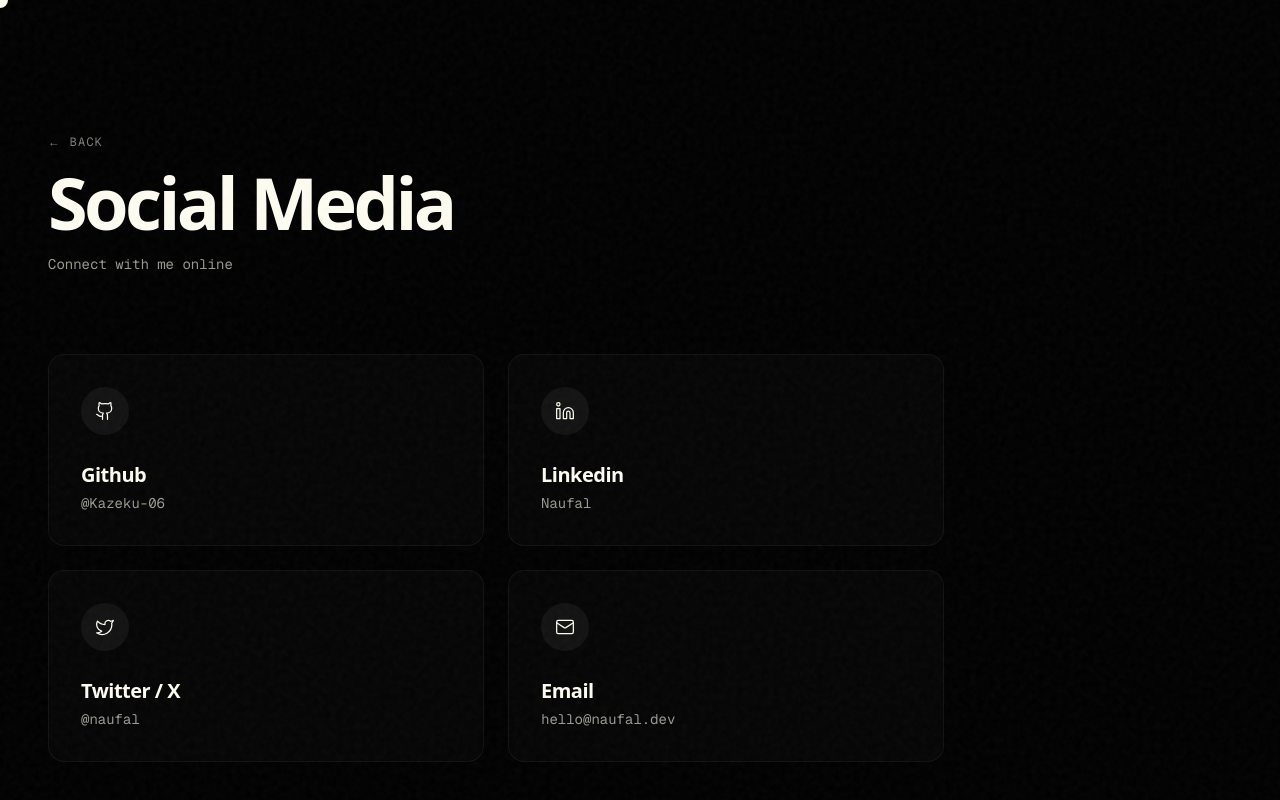
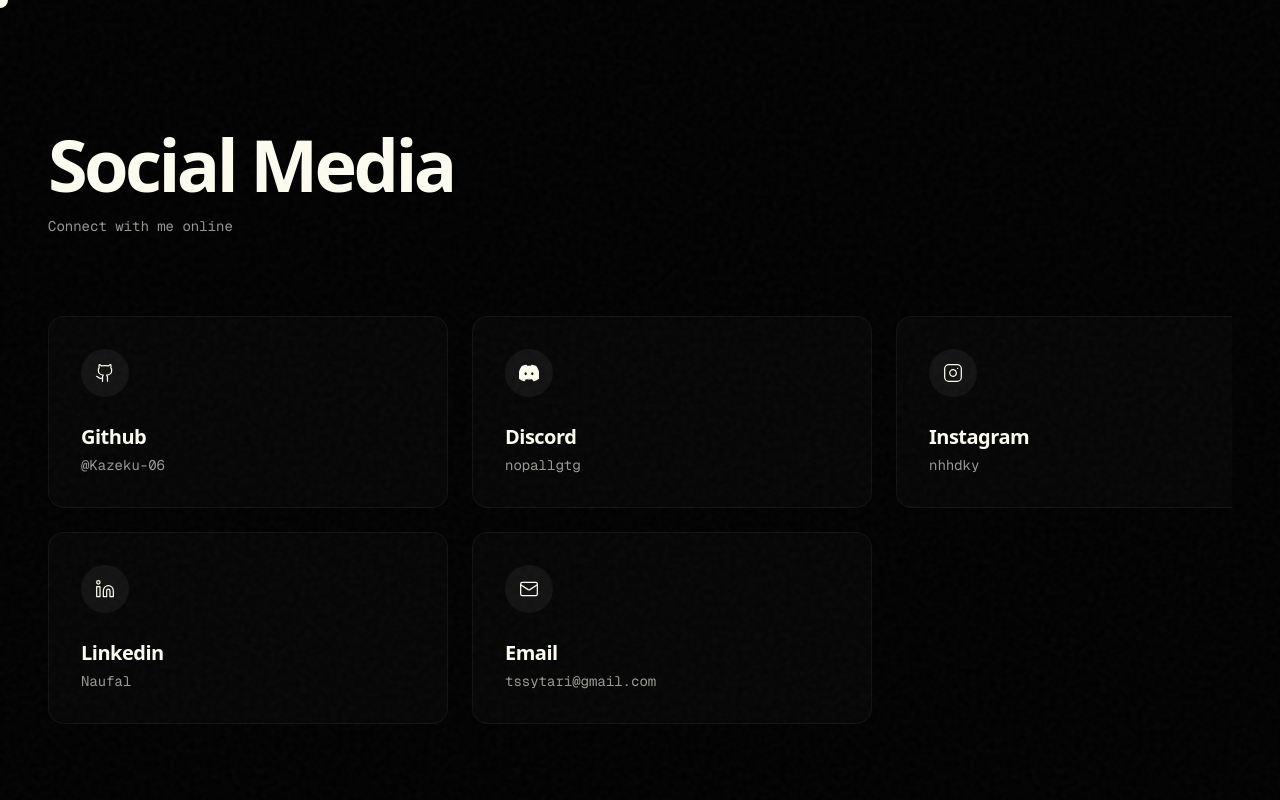
Before and after one commit to Kazeku-06/personal-porto, a Next.js app: page /en/contact in a window 1280 px wide. Shown: the top 800 px of the page. Built offline with nearby package versions, Linux system fonts and the light colour scheme.

Commit message:
atur posisi card social

```diff
--- a/app/[locale]/contact/page.tsx
+++ b/app/[locale]/contact/page.tsx
@@ -1,6 +1,7 @@
 import { Link } from "@/i18n/routing";
 import { getTranslations } from "next-intl/server";
-import { Github, Linkedin, Twitter, Mail, ArrowUpRight } from "lucide-react";
+import { Github, Linkedin, Mail, ArrowUpRight, Instagram } from "lucide-react";
+import { SiDiscord } from "react-icons/si";
 
 export default async function ContactPage({ params }: { params: Promise<{ locale: string }> }) {
     const { locale } = await params;
@@ -8,17 +9,15 @@ export default async function ContactPage({ params }: { params: Promise<{ locale
 
     const socialLinks = [
         { name: "Github", url: "https://github.com/Kazeku-06", icon: Github, username: "@Kazeku-06" },
-        { name: "Linkedin", url: "#", icon: Linkedin, username: "Naufal" },
-        { name: "Twitter / X", url: "#", icon: Twitter, username: "@naufal" },
-        { name: "Email", url: "mailto:hello@example.com", icon: Mail, username: "hello@naufal.dev" },
+        { name: "Linkedin", url: "https://www.linkedin.com/in/naufal-dzaky-7897b1388/", icon: Linkedin, username: "Naufal" },
+        { name: "Discord", url: "https://discord.com/users/1070625576290877540", icon: SiDiscord, username: "nopallgtg" },
+        { name: "Email", url: "mailto:tssytari@gmail.com", icon: Mail, username: "tssytari@gmail.com" },
+        { name: "Instagram", url: "https://www.instagram.com/nhhdky", icon: Instagram, username: "nhhdky" },
     ];
 
     return (
         <div className="min-h-[100svh] w-full pt-32 pb-20 px-6 md:px-12 z-10 relative">
             <header className="mb-20">
-                <Link href="/" className="text-xs font-mono opacity-50 hover:opacity-100 transition-opacity uppercase tracking-widest mb-4 inline-block">
-                    ← {t("back")}
-                </Link>
                 <h1 className="text-5xl md:text-7xl font-black tracking-tighter">
                     {t("title")}
                 </h1>
@@ -27,8 +26,17 @@ export default async function ContactPage({ params }: { params: Promise<{ locale
                 </p>
             </header>
 
-            <div className="max-w-4xl">
-                <div className="grid grid-cols-1 sm:grid-cols-2 gap-6 mt-12">
+            {/* Wrapper utama:
+                - overflow-x-auto memungkinkan scroll jika kolom bertambah.
+                - no-scrollbar untuk menyembunyikan scrollbar (opsional).
+            */}
+            <div className="max-w-full overflow-x-auto pb-8 no-scrollbar">
+                {/* Grid System:
+                    - grid-flow-col: Isi kolom ke bawah dulu.
+                    - grid-rows-2: Maksimal 2 baris ke bawah.
+                    - w-max: Agar lebar container mengikuti isi (penting untuk horizontal scroll).
+                */}
+                <div className="grid grid-flow-col grid-rows-2 gap-6 w-max">
                     {socialLinks.map((social) => {
                         const Icon = social.icon;
                         return (
@@ -37,8 +45,12 @@ export default async function ContactPage({ params }: { params: Promise<{ locale
                                 href={social.url}
                                 target="_blank"
                                 rel="noopener noreferrer"
-                                className="group flex flex-col justify-between p-8 rounded-2xl border border-white/5 bg-white/[0.02] hover:bg-white/[0.05] hover:border-white/10 transition-all cursor-pointer relative overflow-hidden h-48"
+                                /* w-[320px] md:w-[400px]:
+                                   Menjaga lebar kartu tetap (rigid) agar tidak gepeng.
+                                */
+                                className="group flex flex-col justify-between p-8 rounded-2xl border border-white/5 bg-white/[0.02] hover:bg-white/[0.05] hover:border-white/10 transition-all cursor-pointer relative overflow-hidden h-48 w-[300px] sm:w-[350px] md:w-[400px]"
                             >
+                                {/* Hover Effect Gradient */}
                                 <div className="absolute inset-0 bg-gradient-to-br from-white/[0.03] to-transparent opacity-0 group-hover:opacity-100 transition-opacity pointer-events-none"></div>
 
                                 <div className="flex justify-between items-start z-10 w-full">
@@ -47,11 +59,14 @@ export default async function ContactPage({ params }: { params: Promise<{ locale
                                             <Icon size={20} strokeWidth={1.5} />
                                         </div>
                                     </div>
-                                    <ArrowUpRight size={24} className="opacity-0 group-hover:opacity-100 transition-all transform translate-y-2 -translate-x-2 group-hover:translate-y-0 group-hover:translate-x-0" />
+                                    <ArrowUpRight size={24} className="opacity-0 group-hover:opacity-100 transition-all transform translate-y-2 -translate-x-2 group-hover:translate-y-0 group-hover:translate-x-0 text-white/40" />
                                 </div>
+
                                 <div className="z-10 mt-auto">
                                     <h3 className="text-xl font-bold tracking-tight">{social.name}</h3>
-                                    <p className="text-sm opacity-60 font-mono mt-1">{social.username}</p>
+                                    <p className="text-sm opacity-60 font-mono mt-1 truncate max-w-full">
+                                        {social.username}
+                                    </p>
                                 </div>
                             </a>
                         );
--- a/app/[locale]/page.tsx
+++ b/app/[locale]/page.tsx
@@ -96,7 +96,7 @@ export default function Home() {
           <a href="https://github.com/Kazeku-06" target="_blank" className="social-icon hover:opacity-80 hover:scale-110 transition-all cursor-pointer inline-block">
             <Github size={20} strokeWidth={1.5} className="pointer-events-none" />
           </a>
-          <a href="#" className="social-icon hover:opacity-80 hover:scale-110 transition-all cursor-pointer inline-block">
+          <a href="https://www.linkedin.com/in/naufal-dzaky-7897b1388/" className="social-icon hover:opacity-80 hover:scale-110 transition-all cursor-pointer inline-block">
             <Linkedin size={20} strokeWidth={1.5} className="pointer-events-none" />
           </a>
           <a href="#" className="social-icon hover:opacity-80 hover:scale-110 transition-all cursor-pointer inline-block">
--- a/app/[locale]/projects/page.tsx
+++ b/app/[locale]/projects/page.tsx
@@ -2,7 +2,7 @@ import { Link } from "@/i18n/routing";
 import { ArrowUpRight, Github, Globe } from "lucide-react";
 import { getGithubProjects } from "@/lib/github";
 import { getTranslations } from "next-intl/server";
-import { SiNextdotjs, SiReact, SiTypescript, SiTailwindcss, SiGreensock, SiPrisma, SiPostgresql, SiNodedotjs, SiFramer } from "react-icons/si";
+import { SiNextdotjs, SiReact, SiTypescript, SiTailwindcss, SiGreensock, SiPrisma, SiPostgresql, SiNodedotjs, SiFramer, SiShadcnui, SiLaravel, SiPhp, SiMysql, SiRust, SiPython, SiVuedotjs, SiSharp, SiJavascript, SiHtml5, SiCss, SiFlask, SiGit, SiGithub } from "react-icons/si";
 
 export const revalidate = 3600;
 
@@ -41,9 +41,6 @@ export default async function ProjectsPage({ params }: { params: Promise<{ local
     return (
         <div className="min-h-[100svh] w-full pt-32 pb-20 px-6 md:px-12 z-10 relative">
             <header className="mb-16">
-                <Link href="/" className="text-xs font-mono opacity-50 hover:opacity-100 transition-opacity uppercase tracking-widest mb-4 inline-block">
-                    ← {t("back")}
-                </Link>
                 <h1 className="text-4xl md:text-5xl font-black tracking-tighter">
                     {t("title")}
                 </h1>
@@ -59,12 +56,26 @@ export default async function ProjectsPage({ params }: { params: Promise<{ local
                         { name: "Next.js", icon: SiNextdotjs },
                         { name: "React", icon: SiReact },
                         { name: "TypeScript", icon: SiTypescript },
+                        { name: "JavaScript", icon: SiJavascript },
+                        { name: "HTML", icon: SiHtml5 },
+                        { name: "CSS", icon: SiCss },
                         { name: "Tailwind CSS", icon: SiTailwindcss },
                         { name: "GSAP", icon: SiGreensock },
                         { name: "Prisma", icon: SiPrisma },
                         { name: "PostgreSQL", icon: SiPostgresql },
                         { name: "Node.js", icon: SiNodedotjs },
-                        { name: "Framer Motion", icon: SiFramer }
+                        { name: "Framer Motion", icon: SiFramer },
+                        { name: "Shadcn UI", icon: SiShadcnui },
+                        { name: "Laravel", icon: SiLaravel },
+                        { name: "MySQL", icon: SiMysql },
+                        { name: "PHP", icon: SiPhp },
+                        { name: "Rust", icon: SiRust },
+                        { name: "Python", icon: SiPython },
+                        { name: "Vue.js", icon: SiVuedotjs },
+                        { name: "C#", icon: SiSharp },
+                        { name: "Git", icon: SiGit },
+                        { name: "GitHub", icon: SiGithub },
+                        { name: "Flask", icon: SiFlask },
                     ].map((tech) => (
                         <span key={tech.name} className="flex items-center gap-3 px-5 py-3 md:px-6 md:py-4 rounded-full border border-white/10 bg-white/5 text-sm md:text-base font-mono opacity-80 hover:opacity-100 hover:bg-white/10 transition-all cursor-pointer">
                             <tech.icon size={20} className="md:w-6 md:h-6" />
```
